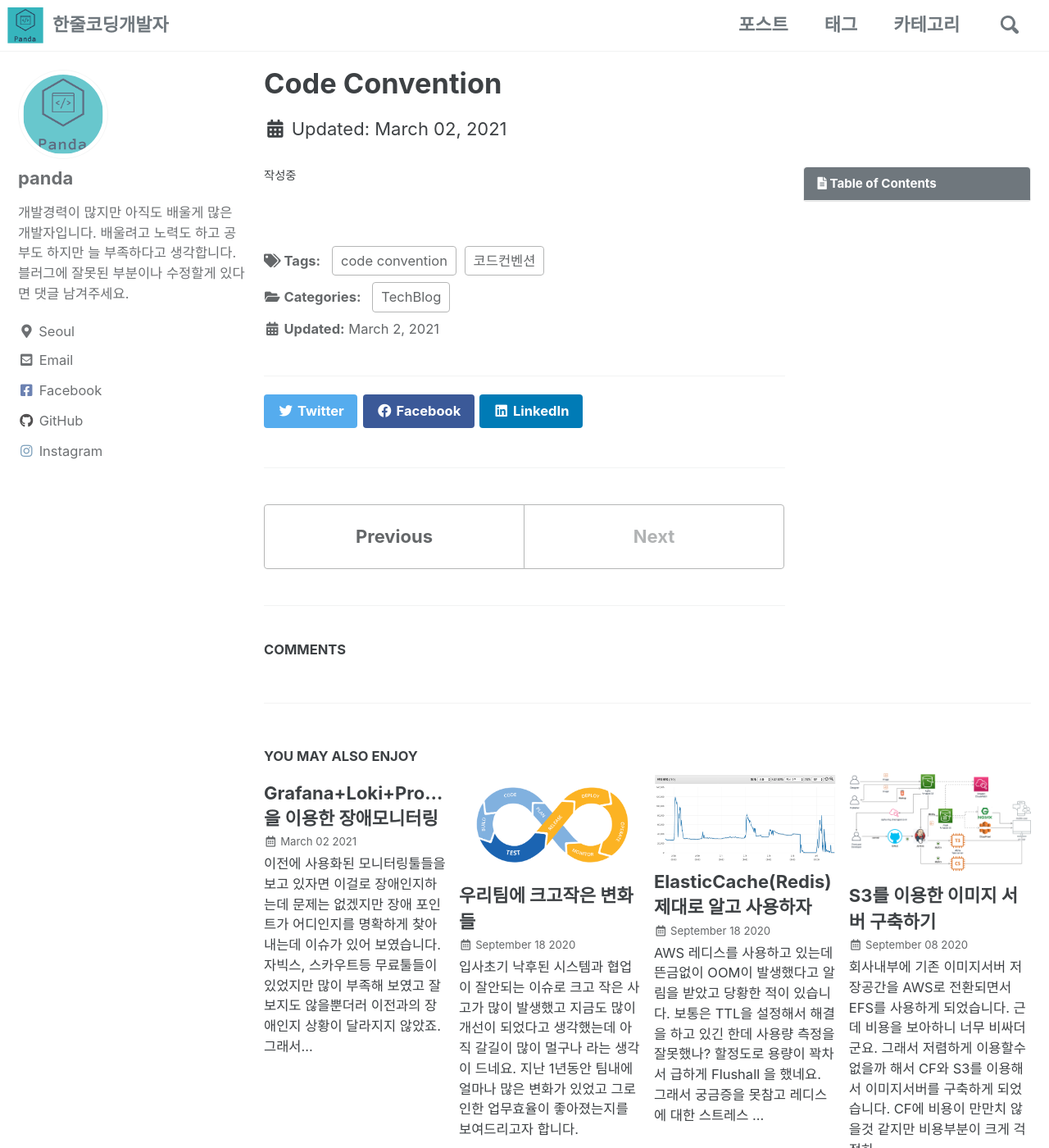
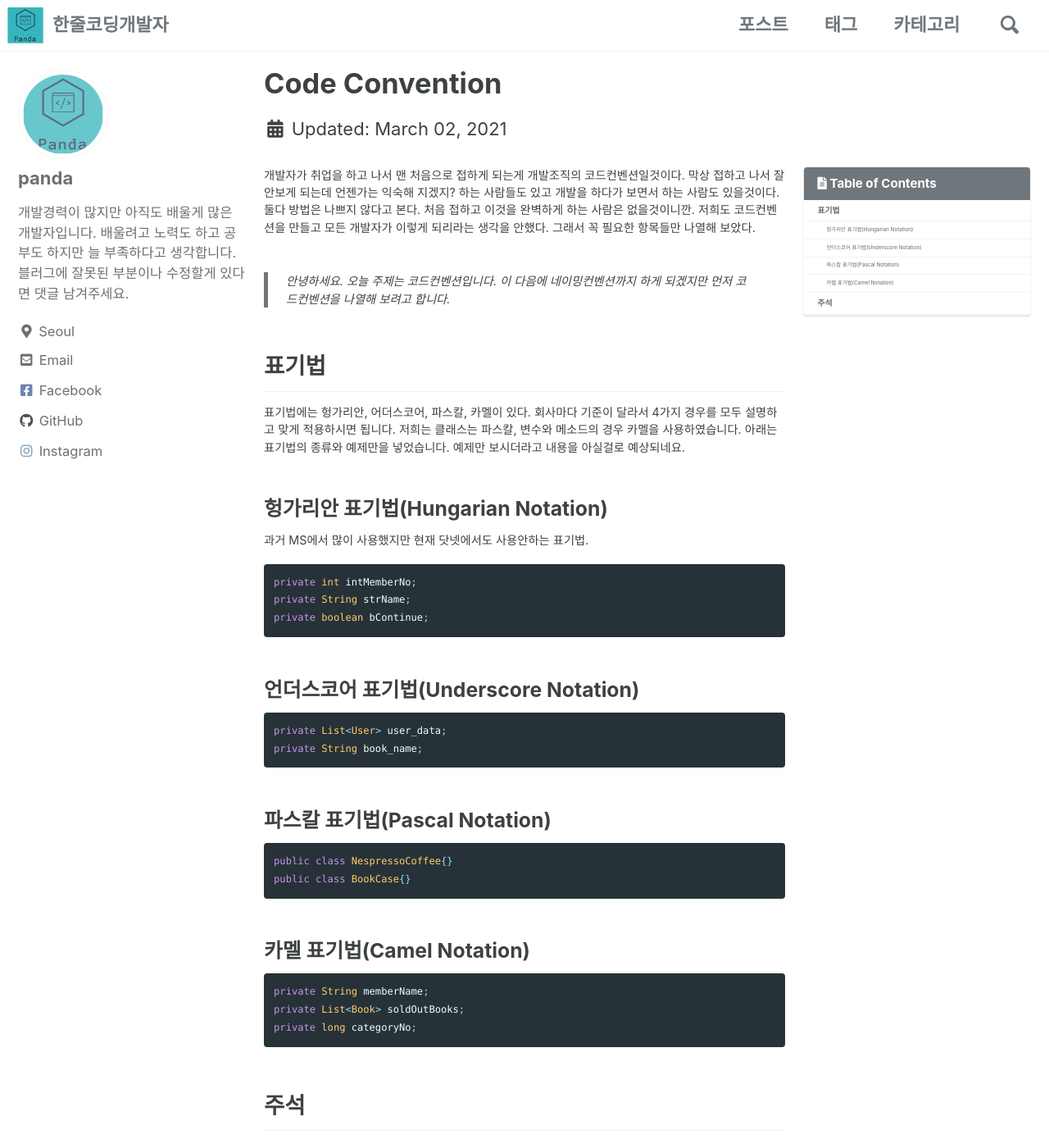
Before and after one commit to Armdiri/armdiri.github.io, a Jekyll site: the page built from _posts/2021-04-01-codeconvention-post.md, in a window 1280 px wide and 1400 px high. Shown: the whole window at 82% size. Built offline with Jekyll 4.4.1, drawn with Linux system fonts in a browser that asks for light colours; cached includes are drawn as plain includes; comment, search, counter and statistics services are not loaded.

Commit message:
POST-1.29

````diff
--- a/_posts/2021-04-01-codeconvention-post.md
+++ b/_posts/2021-04-01-codeconvention-post.md
@@ -16,4 +16,39 @@ tags:
 - code convention
 ---
 
-작성중
+개발자가 취업을 하고 나서 맨 처음으로 접하게 되는게 개발조직의 코드컨벤션일것이다. 막상 접하고 나서 잘 안보게 되는데 언젠가는 익숙해 지겠지? 하는 사람들도 있고
+개발을 하다가 보면서 하는 사람도 있을것이다. 둘다 방법은 나쁘지 않다고 본다. 처음 접하고 이것을 완벽하게 하는 사람은 없을것이니깐.
+저희도 코드컨벤션을 만들고 모든 개발자가 이렇게 되리라는 생각을 안했다. 그래서 꼭 필요한 항목들만 나열해 보았다.
+
+> 안녕하세요. 오늘 주제는 코드컨벤션입니다. 이 다음에 네이밍컨벤션까지 하게 되겠지만 먼저 코드컨벤션을 나열해 보려고 합니다.
+
+## 표기법
+표기법에는 헝가리안, 어더스코어, 파스칼, 카멜이 있다. 회사마다 기준이 달라서 4가지 경우를 모두 설명하고 맞게 적용하시면 됩니다.
+저희는 클래스는 파스칼, 변수와 메소드의 경우 카멜을 사용하였습니다. 아래는 표기법의 종류와 예제만을 넣었습니다.
+예제만 보시더라고 내용을 아실걸로 예상되네요.
+
+### 헝가리안 표기법(Hungarian Notation)
+과거 MS에서 많이 사용했지만 현재 닷넷에서도 사용안하는 표기법.
+```java
+private int intMemberNo;
+private String strName;
+private boolean bContinue;
+```
+### 언더스코어 표기법(Underscore Notation)
+```java
+private List<User> user_data;
+private String book_name;
+```
+### 파스칼 표기법(Pascal Notation)
+```java
+public class NespressoCoffee{}
+public class BookCase{}
+```
+### 카멜 표기법(Camel Notation)
+```java
+private String memberName;
+private List<Book> soldOutBooks;
+private long categoryNo;
+```
+
+## 주석
````
